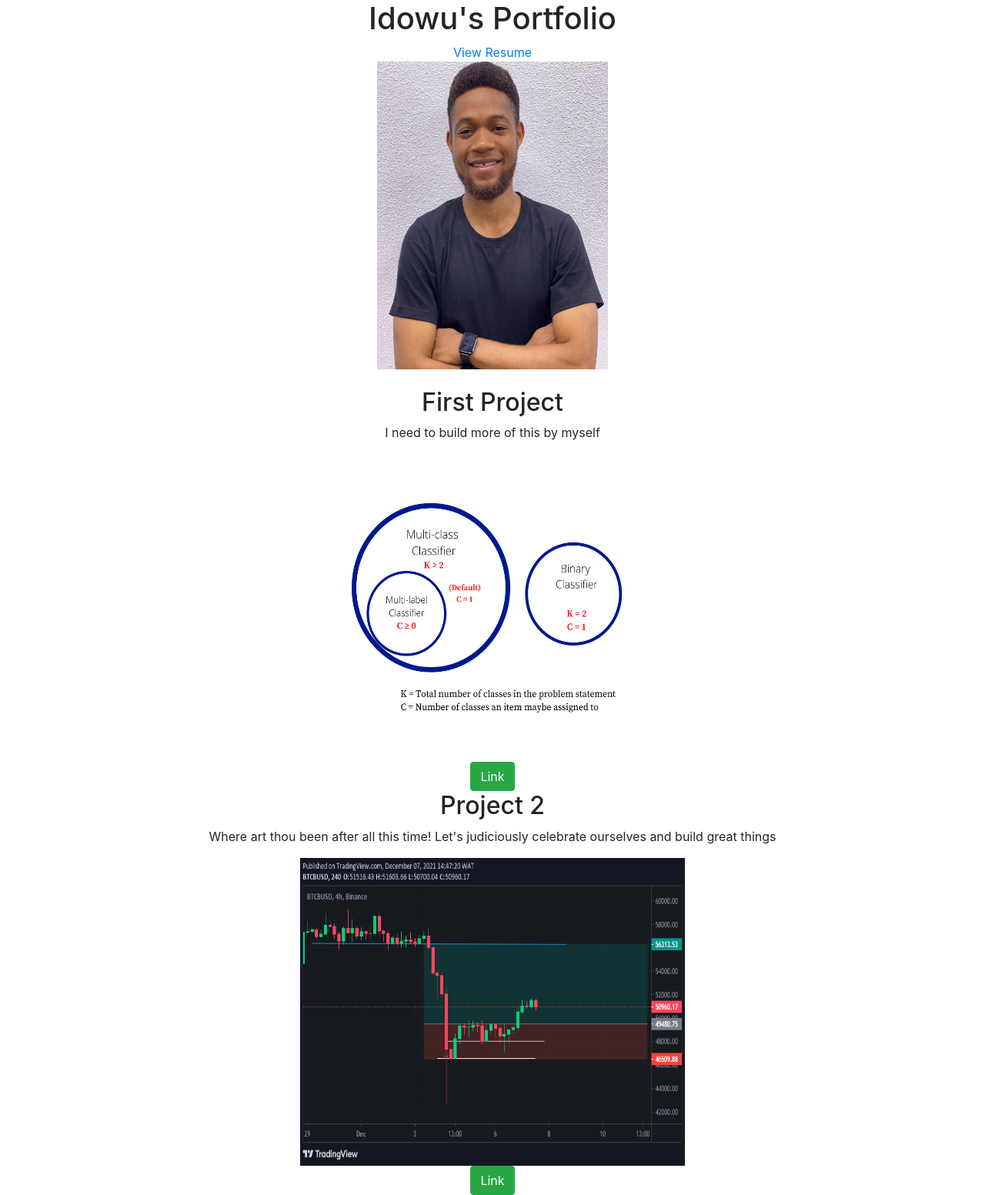
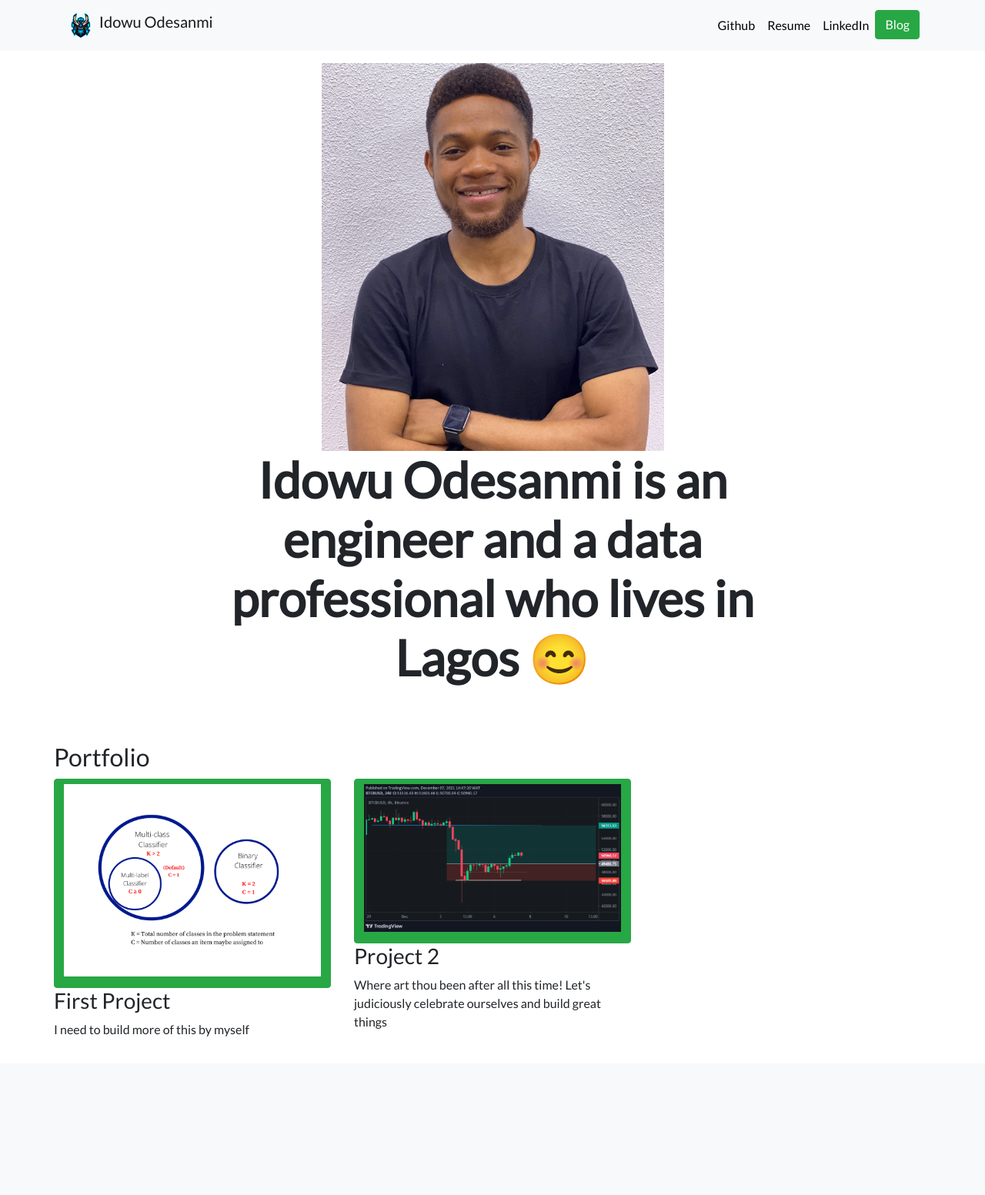
Before and after one commit to joshasgard/personal-portfolio, a Django app: page / in a window 1280 px wide. Shown: the whole page at 77% size. After the commit the page ends 1347 px from the top, so only its background shows below. Run offline with Django 4.2, Linux system fonts and the light colour scheme; data comes from the database, SQL or seed files in the repository.

Commit message:
CREATE base.html TEMPLATE AND ADD custom.css
Commit creates a base template for all pages to extend and then included a custom css file and a brand logo

```diff
--- a/blog/models.py
+++ b/blog/models.py
@@ -8,3 +8,7 @@ class Myblogs(models.Model):
     image = models.ImageField(upload_to = 'blog/images/', blank=True)
     url = models.URLField(blank=True)
     date = models.DateField(default = date.today)
+
+
+    def __str__(self):
+        return self.title
--- a/blog/urls.py
+++ b/blog/urls.py
@@ -1,7 +1,7 @@
 from django.urls import path
 from . import views
 
-app_name = 'blog'
+app_name = 'blog' #for linking directly from the all_blogs page
 
 urlpatterns = [
 
--- a/projects/models.py
+++ b/projects/models.py
@@ -6,3 +6,8 @@ class Project(models.Model):
     description = models.CharField(max_length=250)
     image = models.ImageField(upload_to = 'projects/images/')
     url = models.URLField(blank=True)
+
+
+
+    def __str__(self):
+        return self.title
--- /dev/null
+++ b/projects/static/projects/custom.css
@@ -0,0 +1,24 @@
+.navbar-nav .nav-link {
+    color: rgba(0,0,0,1) !important;
+}
+
+.navbar-nav .nav-link:hover {
+    color: rgba(231, 16, 16, 0.5) !important;
+}
+
+body {
+    font-family: 'Lato', sans-serif;
+}
+
+#blogtitle {
+    font-size: 20rem;
+}
+
+@media (min-width: 992px) {
+    #hometext {
+        font-size: 4rem;
+    }
+    #blogdetailtitle {
+        font-size: 5rem;
+    }
+}
--- /dev/null
+++ b/projects/templates/projects/base.html
@@ -0,0 +1,86 @@
+{% load static %}
+<!doctype html>
+<html lang="en">
+  <head>
+    <!-- Required meta tags -->
+    <meta charset="utf-8">
+    <meta name="viewport" content="width=device-width, initial-scale=1, shrink-to-fit=no">
+
+
+    <title>Idowu Odesanmi</title>
+
+    <!-- Bootstrap CSS -->
+    <link rel="stylesheet" href="https://cdn.jsdelivr.net/npm/bootstrap@4.6.1/dist/css/bootstrap.min.css" integrity="sha384-zCbKRCUGaJDkqS1kPbPd7TveP5iyJE0EjAuZQTgFLD2ylzuqKfdKlfG/eSrtxUkn" crossorigin="anonymous">
+
+    <script src="https://cdn.jsdelivr.net/npm/jquery@3.5.1/dist/jquery.slim.min.js" integrity="sha384-DfXdz2htPH0lsSSs5nCTpuj/zy4C+OGpamoFVy38MVBnE+IbbVYUew+OrCXaRkfj" crossorigin="anonymous"></script>
+    <script src="https://cdn.jsdelivr.net/npm/popper.js@1.16.1/dist/umd/popper.min.js" integrity="sha384-9/reFTGAW83EW2RDu2S0VKaIzap3H66lZH81PoYlFhbGU+6BZp6G7niu735Sk7lN" crossorigin="anonymous"></script>
+    <script src="https://cdn.jsdelivr.net/npm/bootstrap@4.6.1/dist/js/bootstrap.min.js" integrity="sha384-VHvPCCyXqtD5DqJeNxl2dtTyhF78xXNXdkwX1CZeRusQfRKp+tA7hAShOK/B/fQ2" crossorigin="anonymous"></script>
+
+
+    <link rel="stylesheet" href="{% static 'projects/custom.css' %}">
+    <link rel="icon" type="image/png" href="{% static 'projects/samurailogo.png' %}">
+
+    <link href="https://fonts.googleapis.com/css?family=Lato&display=swap" rel="stylesheet">
+
+
+
+
+  </head>
+  <body>
+
+    <nav id="topNav" class="navbar navbar-expand-lg navbar-light sticky-top bg-light">
+      <div class="container">
+        <a class="navbar-brand" href="{% url 'home' %}">
+          <img src="{% static 'projects/samurailogo.png' %}" width="40" height="40" class="d-inline-block align-top" alt="">
+          Idowu Odesanmi
+        </a>
+      <button class="navbar-toggler" type="button" data-toggle="collapse"
+      data-target="#navbarSupportedContent" aria-controls="navbarSupportedContent"
+      aria-expanded="false" aria-label="Toggle navigation">
+        <span class="navbar-toggler-icon"></span>
+      </button>
+
+      <div class="collapse navbar-collapse" id="navbarSupportedContent">
+        <ul class="navbar-nav ml-auto">
+
+          <li class="nav-item">
+            <a class="nav-link" href="https://www.github.com/joshasgard" target="_blank">Github</a>
+          </li>
+          <li class="nav-item">
+            <a class="nav-link" href="{% static 'projects/Idowu_Odesanmi_Resume.pdf' %}" target="_blank">Resume</a>
+          </li>
+          <li class="nav-item">
+            <a class="nav-link" href="https://www.linkedin.com/in/idowu-odesanmi" target="_blank">LinkedIn</a>
+          </li>
+          <li class="nav-item">
+            <a role="button" href="{% url 'blog:all_blogs' %}" class="btn btn-success">Blog</a>
+          </li>
+
+        </ul>
+        <!--
+        <form class="form-inline my-2 my-lg-0">
+          <input class="form-control mr-sm-2" type="search" placeholder="Search" aria-label="Search">
+          <button class="btn btn-outline-success my-2 my-sm-0" type="submit">Search</button>
+        </form>-->
+      </div>
+    </div>
+    </nav>
+    <div class="container">
+
+    {% block content %} {% endblock %}
+    </div>
+    <!-- Optional JavaScript; choose one of the two! -->
+
+    <!-- Option 1: jQuery and Bootstrap Bundle (includes Popper) -->
+    <!--
+    <script src="https://cdn.jsdelivr.net/npm/jquery@3.5.1/dist/jquery.slim.min.js" integrity="sha384-DfXdz2htPH0lsSSs5nCTpuj/zy4C+OGpamoFVy38MVBnE+IbbVYUew+OrCXaRkfj" crossorigin="anonymous"></script>
+    <script src="https://cdn.jsdelivr.net/npm/bootstrap@4.6.1/dist/js/bootstrap.bundle.min.js" integrity="sha384-fQybjgWLrvvRgtW6bFlB7jaZrFsaBXjsOMm/tB9LTS58ONXgqbR9W8oWht/amnpF" crossorigin="anonymous"></script>
+    -->
+    <!-- Option 2: Separate Popper and Bootstrap JS -->
+    <!--
+    <script src="https://cdn.jsdelivr.net/npm/jquery@3.5.1/dist/jquery.slim.min.js" integrity="sha384-DfXdz2htPH0lsSSs5nCTpuj/zy4C+OGpamoFVy38MVBnE+IbbVYUew+OrCXaRkfj" crossorigin="anonymous"></script>
+    <script src="https://cdn.jsdelivr.net/npm/popper.js@1.16.1/dist/umd/popper.min.js" integrity="sha384-9/reFTGAW83EW2RDu2S0VKaIzap3H66lZH81PoYlFhbGU+6BZp6G7niu735Sk7lN" crossorigin="anonymous"></script>
+    <script src="https://cdn.jsdelivr.net/npm/bootstrap@4.6.1/dist/js/bootstrap.min.js" integrity="sha384-VHvPCCyXqtD5DqJeNxl2dtTyhF78xXNXdkwX1CZeRusQfRKp+tA7hAShOK/B/fQ2" crossorigin="anonymous"></script>
+    -->
+  </body>
+</html>
--- a/projects/templates/projects/home.html
+++ b/projects/templates/projects/home.html
@@ -1,56 +1,41 @@
-<!doctype html>
-<html lang="en">
-  <head>
-    <!-- Required meta tags -->
-    <meta charset="utf-8">
-    <meta name="viewport" content="width=device-width, initial-scale=1, shrink-to-fit=no">
 
-    <!-- Bootstrap CSS -->
-    <link rel="stylesheet" href="https://cdn.jsdelivr.net/npm/bootstrap@4.6.1/dist/css/bootstrap.min.css" integrity="sha384-zCbKRCUGaJDkqS1kPbPd7TveP5iyJE0EjAuZQTgFLD2ylzuqKfdKlfG/eSrtxUkn" crossorigin="anonymous">
+{% extends 'projects/base.html' %}
 
-    <title>Idowu Odesanmi</title>
-  </head>
-  <body>
-    <div class = "container text-center">
-      <h1 class = ""> Idowu's Portfolio</h1>
-</div>
-<div class="container text-center">
-  {% load static %}
+{% load static %}
 
-  <a href="{% static 'projects/Idowu_Odesanmi_Resume.pdf' %}"> View Resume </a>
-  <br>
+{% block content %}
+    <div class = "row justify-content-center my-3">
+      <div class="col-5">
+        <img src = "{% static 'projects/smilinginger.jpg' %}" class="img-fluid">
+    </div>
 
-  <img src = "{% static 'projects/smilinginger.jpg' %}" height="400px" width="300px">
+    <div class="row justify-content-center mb-3">
+      <div class="col-md-9 text-center">
+        <h1 id="hometext" class="font-weight-bold">Idowu Odesanmi is an engineer and a data professional who lives in Lagos 😊</h1>
+      </div>
+    </div>
 
-</div>
-<div class = "container text-center">
-{% for project in myprojects %}
-<br>
-<h2>{{ project.title }} </h2>
-<p>
-{{ project.description }}
-</p>
-<img src="{{ project.image.url }}" height="400px" width="500px">
-<br>
-{% if project.url %}
-<a href= "{{ project.url }}" class="btn btn-success"> Link</a>
-{% endif %}
+    <h2 class="mt-5">Portfolio</h2>
+    <hr>
+    <div class = "row">
+      {% for project in myprojects %}
+      <div class="col-lg-4 col-md-6">
+
+        {% if project.url %}
+        <a href= "{{ project.url }}" class="btn btn-success">
+          <img src="{{ project.image.url }}" class="img-fluid mb-2">
+        </a>
+        {% else %}
+        <img src="{{ project.image.url }}" class="img-fluid mb-2">
+
+        {% endif %}
+
+      <h3>{{ project.title }} </h3>
+      <p>{{ project.description }}</p>
 
 
+      </div>
+      {% endfor %}
+    </div>
 
-{% endfor %}
-</div>
-    <!-- Optional JavaScript; choose one of the two! -->
-
-    <!-- Option 1: jQuery and Bootstrap Bundle (includes Popper) -->
-    <script src="https://cdn.jsdelivr.net/npm/jquery@3.5.1/dist/jquery.slim.min.js" integrity="sha384-DfXdz2htPH0lsSSs5nCTpuj/zy4C+OGpamoFVy38MVBnE+IbbVYUew+OrCXaRkfj" crossorigin="anonymous"></script>
-    <script src="https://cdn.jsdelivr.net/npm/bootstrap@4.6.1/dist/js/bootstrap.bundle.min.js" integrity="sha384-fQybjgWLrvvRgtW6bFlB7jaZrFsaBXjsOMm/tB9LTS58ONXgqbR9W8oWht/amnpF" crossorigin="anonymous"></script>
-
-    <!-- Option 2: Separate Popper and Bootstrap JS -->
-    <!--
-    <script src="https://cdn.jsdelivr.net/npm/jquery@3.5.1/dist/jquery.slim.min.js" integrity="sha384-DfXdz2htPH0lsSSs5nCTpuj/zy4C+OGpamoFVy38MVBnE+IbbVYUew+OrCXaRkfj" crossorigin="anonymous"></script>
-    <script src="https://cdn.jsdelivr.net/npm/popper.js@1.16.1/dist/umd/popper.min.js" integrity="sha384-9/reFTGAW83EW2RDu2S0VKaIzap3H66lZH81PoYlFhbGU+6BZp6G7niu735Sk7lN" crossorigin="anonymous"></script>
-    <script src="https://cdn.jsdelivr.net/npm/bootstrap@4.6.1/dist/js/bootstrap.min.js" integrity="sha384-VHvPCCyXqtD5DqJeNxl2dtTyhF78xXNXdkwX1CZeRusQfRKp+tA7hAShOK/B/fQ2" crossorigin="anonymous"></script>
-    -->
-  </body>
-</html>
+{% endblock %}
```
Also changed, not shown: blog/templates/blog/all_blogs.html (+7 -28 lines), blog/templates/blog/details.html (+12 -1 lines), projects/static/projects/samurailogo.png (added).
